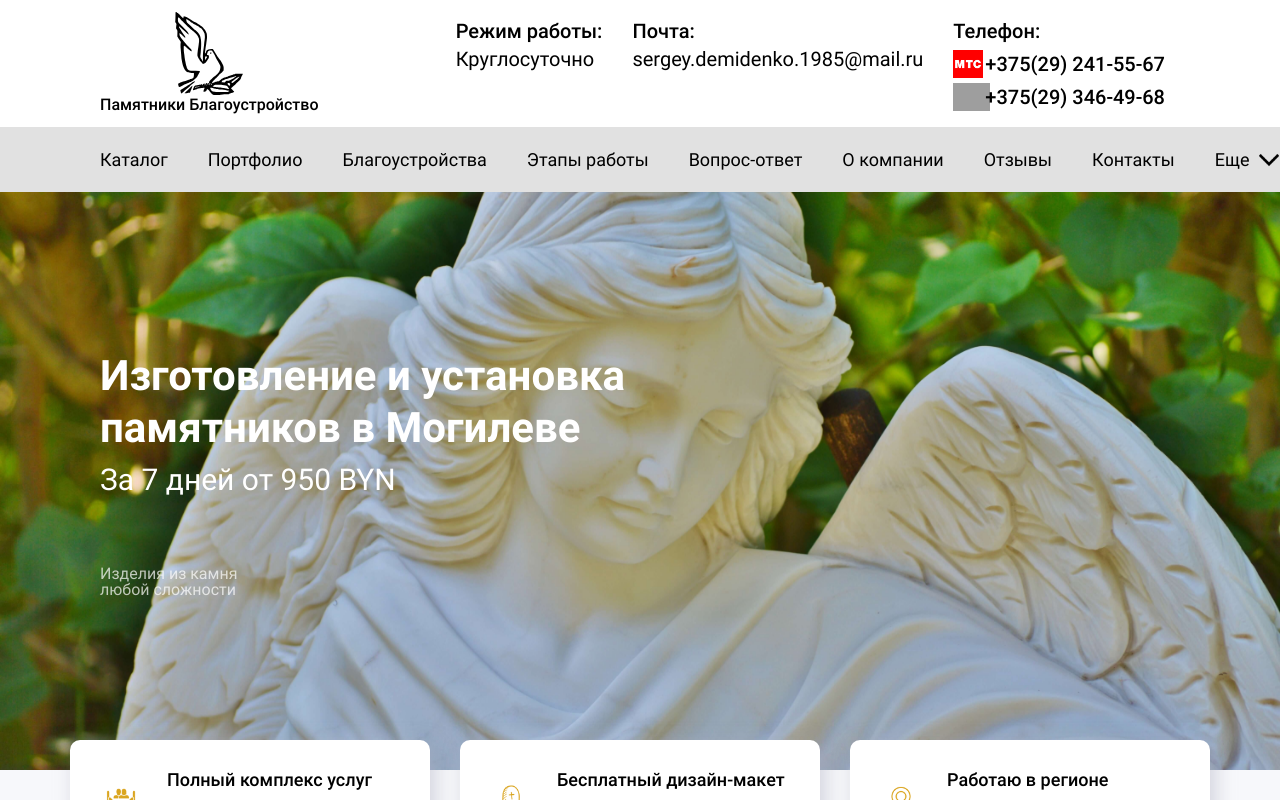
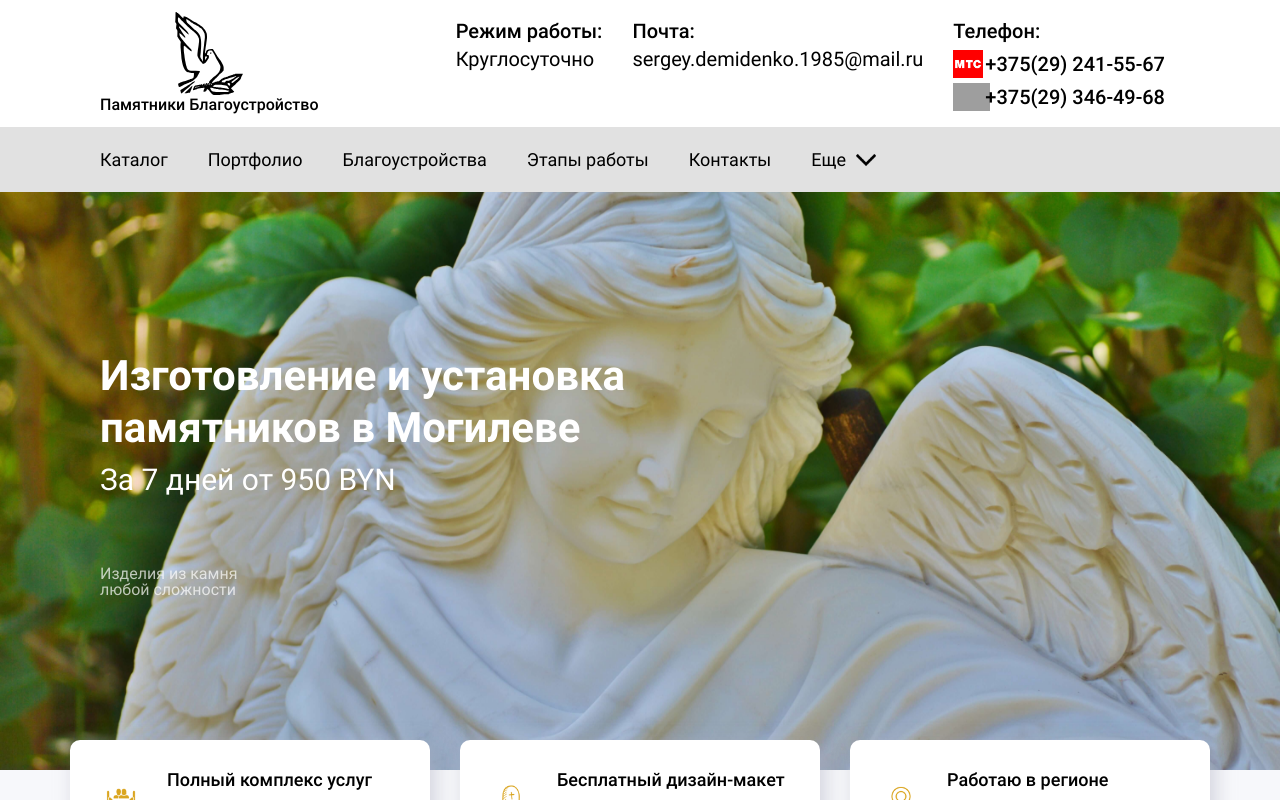
Before and after one commit to alvde-site/funeral-landing, a React (Create React App) app: page / in a window 1280 px wide. Shown: the top 800 px of the page. Built offline with nearby package versions, Linux system fonts and the light colour scheme; no server answers; grey boxes are pictures that could not be loaded.

Commit message:
feat: Add dropdown template

```diff
--- a/src/components/App/Main/Calculator/Calculator.js
+++ b/src/components/App/Main/Calculator/Calculator.js
@@ -215,7 +215,7 @@ function Calculator(props) {
   }
 
   return (
-    <section className="calculator">
+    <section className="calculator" id="calculator">
       <h2 className="calculator__title">Калькулятор благоустройства</h2>
       <div className="calculator__content">
         <form
--- a/src/components/App/Main/Conditions/Conditions.js
+++ b/src/components/App/Main/Conditions/Conditions.js
@@ -1,6 +1,6 @@
 function Conditions() {
   return (
-    <section className="conditions">
+    <section className="conditions" id="conditions">
       <div className="conditions__content">
         <h2 className="conditions__title">
           Сохраните память о ваших близких...
--- a/src/components/App/Main/Topnav/Topnav.css
+++ b/src/components/App/Main/Topnav/Topnav.css
@@ -102,7 +102,20 @@
   transition: all 0.15s ease-in-out;
 }
 
-.topnav__more {
+.topnav__link:hover,
+.topnav__link:active {
+  color: #ab0c00;
+}
+
+.topnav__dropdown {
+  position: relative;
+  background-color: #e1e1e1;
+  height: 100%;
+}
+
+.topnav__dropdown-button {
+  border: none;
+  margin: 0;
   display: inline-block;
   padding: 7px 30px 7px 0;
   font-family: "Roboto", Arial, Helvetica, sans-serif;
@@ -117,9 +130,19 @@
   background: url(../../../../images/select-arrow.png) right/20px no-repeat;
 }
 
-.topnav__link:hover,
-.topnav__link:active {
+.topnav__dropdown-button:hover {
   color: #ab0c00;
+}
+
+.topnav__dropdown-content {
+  display: none;
+  margin: 0;
+  padding: 10px;
+  list-style: none;
+  position: absolute;
+  top: 54px;
+  min-width: 100px;
+  background-color: #e1e1e1;
 }
 
 .burger-menu {
--- a/src/components/App/Main/Topnav/Topnav.js
+++ b/src/components/App/Main/Topnav/Topnav.js
@@ -116,6 +116,20 @@ function Topnav(props) {
             </li>
             <li>
               <a
+                href="#footer"
+                className="topnav__link"
+                onClick={handleToggleBurger}
+              >
+                Контакты
+              </a>
+            </li>
+            <li className="topnav__dropdown">
+              <button className="topnav__dropdown-button" type="button">
+                Еще
+              </button>
+              <ul className="topnav__dropdown-content topnav_on_shadow">
+                <li>
+                  <a
                     href="/#faq"
                     className="topnav__link"
                     onClick={handleToggleBurger}
@@ -143,14 +157,24 @@ function Topnav(props) {
                 </li>
                 <li>
                   <a
-                href="#footer"
+                    href="#calculator"
                     className="topnav__link"
                     onClick={handleToggleBurger}
                   >
-                Контакты
+                    Калькулятор
                   </a>
                 </li>
-            <li className="topnav__more">Еще</li>
+                <li>
+                  <a
+                    href="#conditions"
+                    className="topnav__link"
+                    onClick={handleToggleBurger}
+                  >
+                    Скидки
+                  </a>
+                </li>
+              </ul>
+            </li>
           </ul>
         </div>
       </nav>
```
Lines whose indentation alone changed are shown as unchanged.
